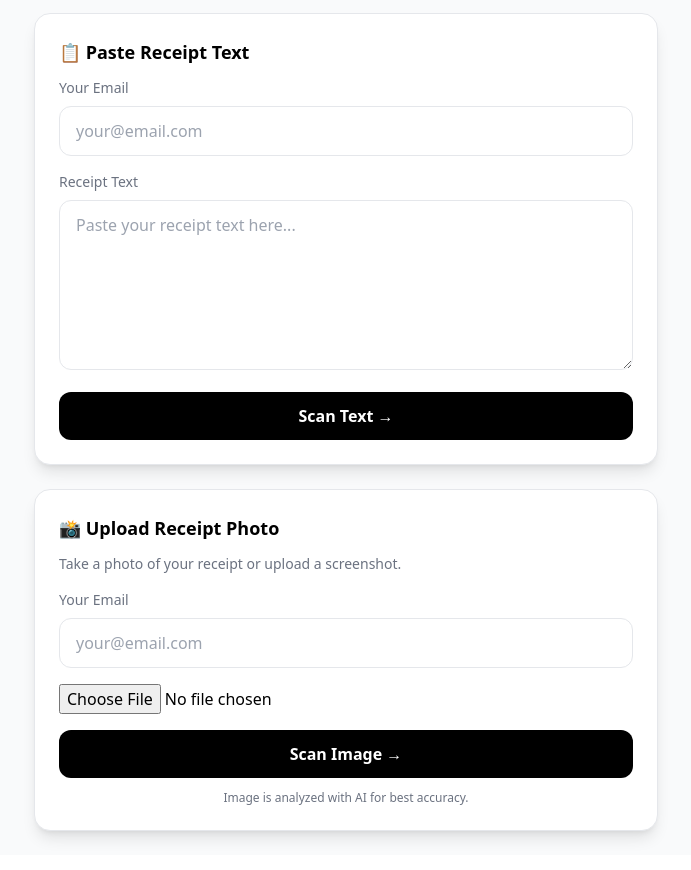
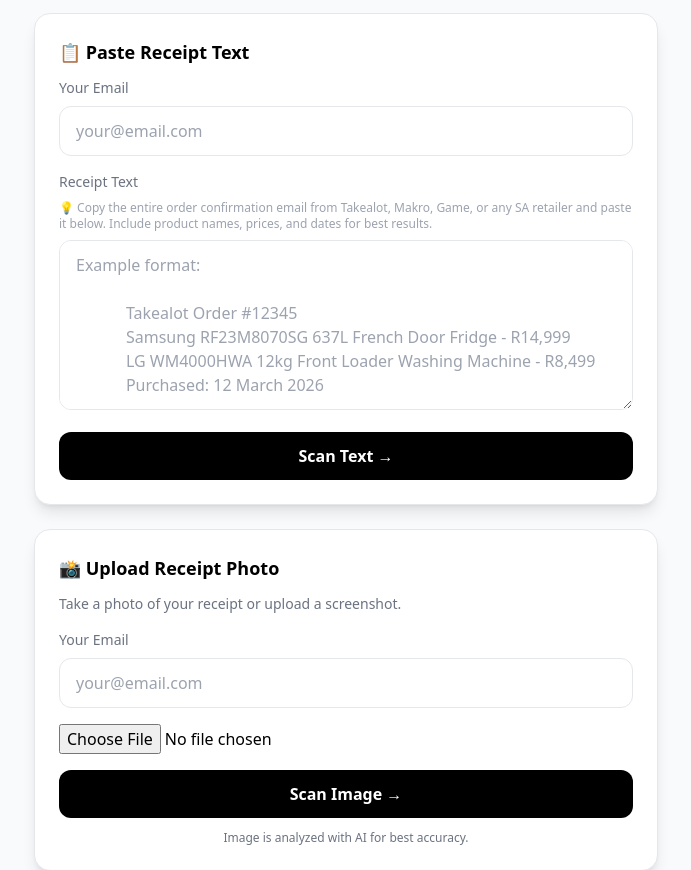
Before and after one commit to claimsa/claimflux-sa, a Flask app: page /scan in a window 1280 px wide. Shown: the part 220-1090 px from the top of the page, without its empty margins (294-985 px from the left). Before the commit the page ends 1063 px from the top, so only its background shows below. Run offline with Flask 3, Linux system fonts and the light colour scheme; some libraries are stand-ins or nearby versions.

Commit message:
improve receipt text instructions

```diff
--- a/templates/scan.html
+++ b/templates/scan.html
@@ -29,7 +29,15 @@
             <input type="email" id="emailInput" placeholder="your@email.com" class="w-full px-4 py-3 border rounded-xl mb-4 outline-none focus:ring-2 focus:ring-black">
 
             <label class="block text-sm text-gray-500 mb-2">Receipt Text</label>
-            <textarea id="receiptInput" rows="6" placeholder="Paste your receipt text here..." class="w-full px-4 py-3 border rounded-xl mb-4 outline-none focus:ring-2 focus:ring-black"></textarea>
+            <p class="text-xs text-gray-400 mb-2">💡 Copy the entire order confirmation email from Takealot, Makro, Game, or any SA retailer and paste it below. Include product names, prices, and dates for best results.</p>
+            <textarea id="receiptInput" rows="6" placeholder="Example format:
+
+            Takealot Order #12345
+            Samsung RF23M8070SG 637L French Door Fridge - R14,999
+            LG WM4000HWA 12kg Front Loader Washing Machine - R8,499
+            Purchased: 12 March 2026
+
+            Or paste your receipt exactly as it appears in your email." class="w-full px-4 py-3 border rounded-xl mb-4 outline-none focus:ring-2 focus:ring-black"></textarea>
 
             <button onclick="scanText()" id="textBtn" class="w-full bg-black text-white py-3 rounded-xl font-semibold hover:bg-gray-800 transition">Scan Text →</button>
         </div>
```
